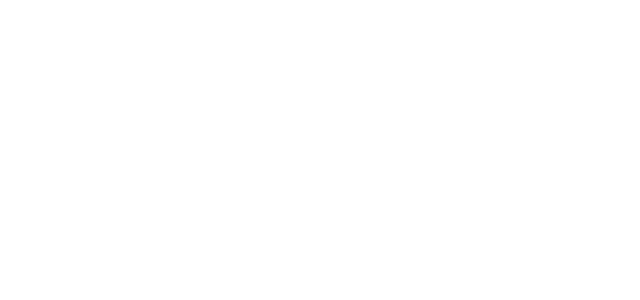
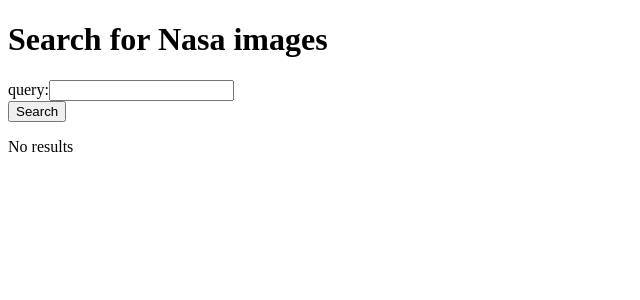
Before and after one commit to gattazr/jest, a React (Create React App) app: page / in a window 1280 px wide. Shown: the top 300 px of the page, without its empty margins (0-640 px from the left). Built offline with nearby package versions, Linux system fonts and the light colour scheme.

Commit message:
Create a few components to manipulate and show the Nasa images API
A search field and a button are used to query the API and the result data is
presented in a list

```diff
--- /dev/null
+++ b/src/components/parts/NasaImages.tsx
@@ -0,0 +1,21 @@
+import { useState } from 'react';
+
+import Search from 'components/parts/nasa-images/Search';
+import SearchItems from 'components/parts/nasa-images/SearchItems';
+import SearchResult from 'models/nasa-images/search-result';
+
+function NasaImages() {
+  const [items, setItems] = useState<Array<SearchResult>>([]);
+  const onSearchCompleted = (newItems: Array<SearchResult>) => {
+    setItems(newItems)
+  }
+
+  return (
+    <div className="nasa-images">
+      <Search onSearchCompleted={onSearchCompleted} />
+      <SearchItems items={items}/>
+    </div>
+  );
+}
+
+export default NasaImages;
--- /dev/null
+++ b/src/components/parts/nasa-images/Search.tsx
@@ -0,0 +1,34 @@
+import { useState, MouseEvent } from 'react';
+import { search } from 'services/api/nasa-images'
+import InputText from 'components/system/InputText';
+import SearchResult from 'models/nasa-images/search-result';
+
+interface Props {
+  onSearchCompleted: (newItems: Array<SearchResult>) => void;
+}
+
+const Search = (props: Props) => {
+  const [query, setQuery] = useState('');
+
+  const onQueryChange = (newValue: string) => {
+    setQuery(newValue)
+  }
+
+  const makeSearch = (e: MouseEvent<HTMLButtonElement>) => {
+    e.preventDefault();
+    search(query).then((res: Array<SearchResult>) => {
+      props.onSearchCompleted(res);
+    });
+  };
+
+
+  return (
+    <div className="nasa-images-search">
+      <h1>Search for Nasa images</h1>
+      <InputText name='query' text={query} onChange={onQueryChange}/>
+      <button onClick={makeSearch}>Search</button>
+    </div>
+  );
+}
+
+export default Search;
--- /dev/null
+++ b/src/components/parts/nasa-images/SearchItem.tsx
@@ -0,0 +1,29 @@
+import SearchResult from 'models/nasa-images/search-result';
+
+interface Props {
+  item: SearchResult;
+}
+
+const SearchItem = (props: Props) => {
+  const data = props.item.data[0];
+  let previewImg = undefined;
+  if (props.item.links) {
+    const previewLinkImg = props.item.links.find((link) => {
+      return link.rel === 'preview' && link.render === 'image';
+    })
+
+    if(previewLinkImg) {
+      previewImg = <img src={previewLinkImg.href} alt={data.title} />
+    }
+  }
+
+  return (
+    <div className="nasa-images-search-item">
+      <h2>{data.title}</h2>
+      <p>{data.description}</p>
+      { previewImg }
+    </div>
+  );
+}
+
+export default SearchItem;
--- /dev/null
+++ b/src/components/parts/nasa-images/SearchItems.tsx
@@ -0,0 +1,31 @@
+import SearchResult from 'models/nasa-images/search-result';
+import SearchItem from 'components/parts/nasa-images/SearchItem';
+
+interface Props {
+  items: Array<SearchResult>;
+}
+
+const SearchItems = (props: Props) => {
+  if(props.items.length === 0) {
+    return (
+      <div className="nasa-images-search-items">
+        <p>No results</p>
+      </div>
+    );
+  } else {
+    return (
+      <div className="nasa-images-search-items">
+        <p>Yay ! { props.items.length } results</p>
+        <div>
+          {
+            props.items.map((item, index) => {
+              return <SearchItem key={index} item={item} />
+            })
+          }
+        </div>
+      </div>
+    );
+  }
+}
+
+export default SearchItems;
--- a/src/pages/Home.tsx
+++ b/src/pages/Home.tsx
@@ -1,7 +1,9 @@
+import NasaImages from 'components/parts/NasaImages';
 
 function Home() {
   return (
     <div className="home">
+      <NasaImages></NasaImages>
     </div>
   );
 }
```
